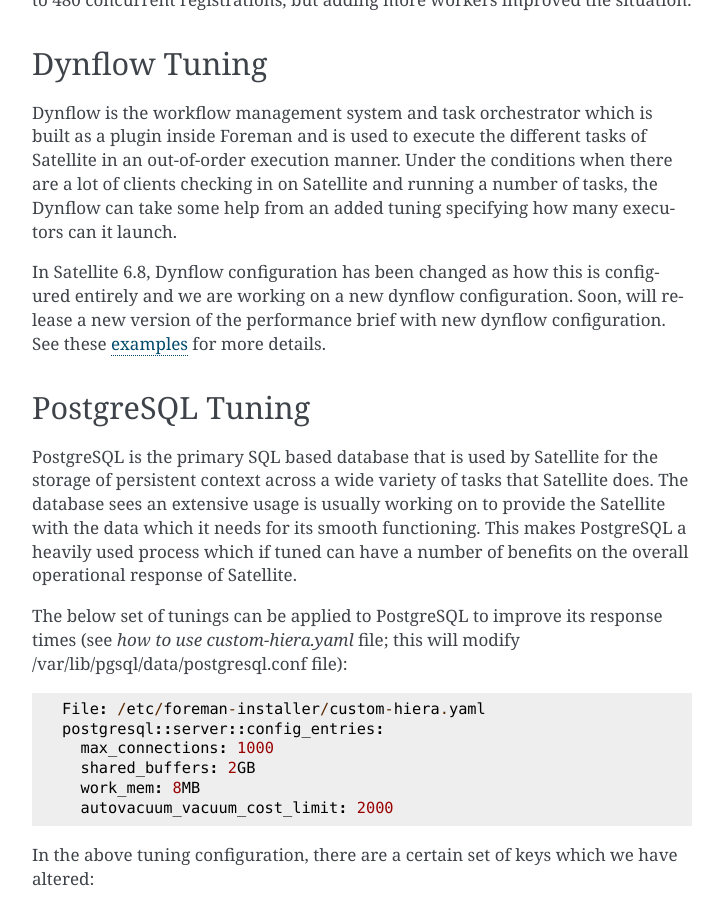
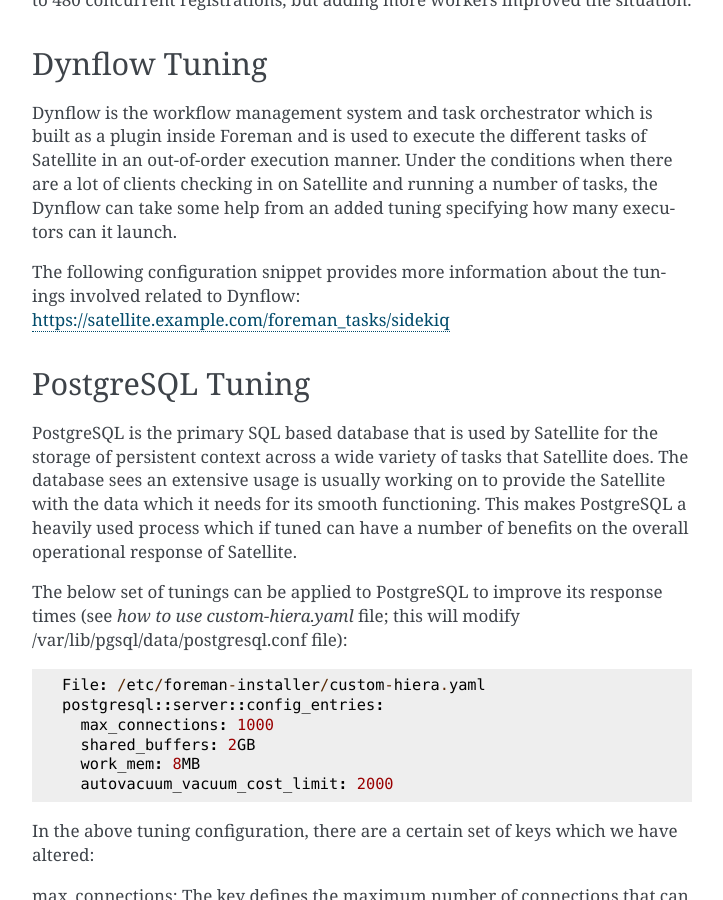
Before and after one commit to RedHatSatellite/satellite-performance-tuning, a Sphinx documentation site: the page built from docs/satellite-configuration-tuning.rst, in a window 1280 px wide and 900 px high, scrolled down 6264 px. Shown: the whole window, without its empty margins (388-1111 px from the left). Built offline with Sphinx 7.4.7, drawn with Linux system fonts in a browser that asks for light colours.

Commit message:
added dynflow Sidekiq tuning link

```diff
--- a/docs/satellite-configuration-tuning.rst
+++ b/docs/satellite-configuration-tuning.rst
@@ -205,7 +205,7 @@
 
 Dynflow is the workflow management system and task orchestrator which is built as a plugin inside Foreman and is used to execute the different tasks of Satellite in an out-of-order execution manner. Under the conditions when there are a lot of clients checking in on Satellite and running a number of tasks, the Dynflow can take some help from an added tuning specifying how many executors can it launch.
 
-In Satellite 6.8, Dynflow configuration has been changed as how this is configured entirely and we are working on a new dynflow configuration. Soon, will release a new version of the performance brief with new dynflow configuration. See these `examples <https://gist.github.com/adamruzicka/1991892ce22b18e030f9a4db95406319>`_ for more details.
+The following configuration snippet provides more information about the tunings involved related to Dynflow: https://satellite.example.com/foreman_tasks/sidekiq
 
 PostgreSQL Tuning
 =================
```
